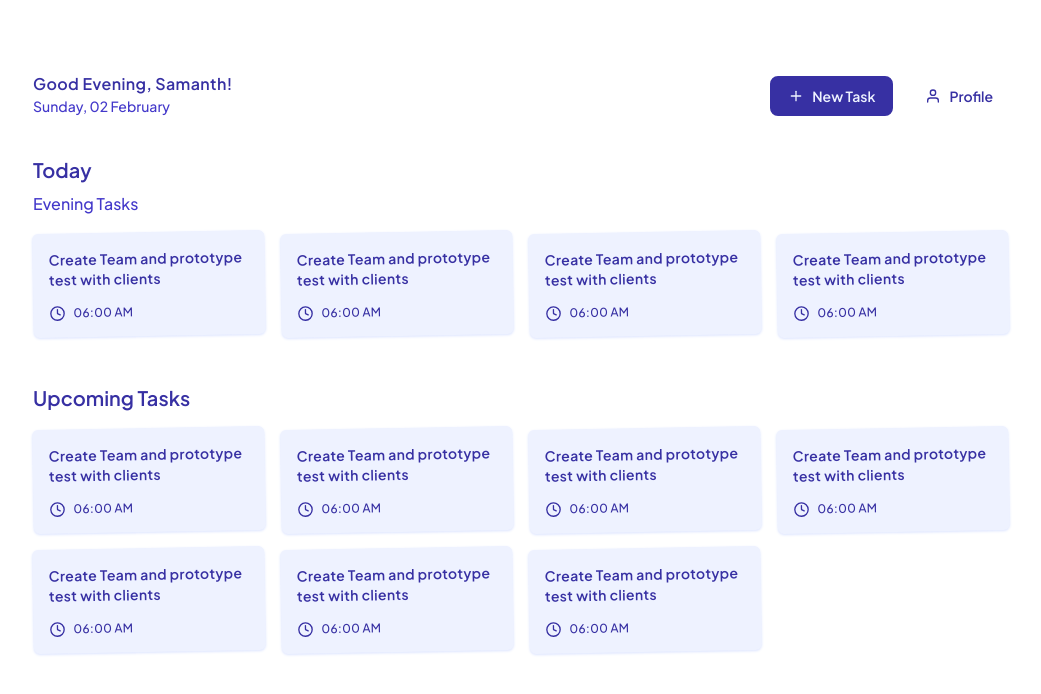
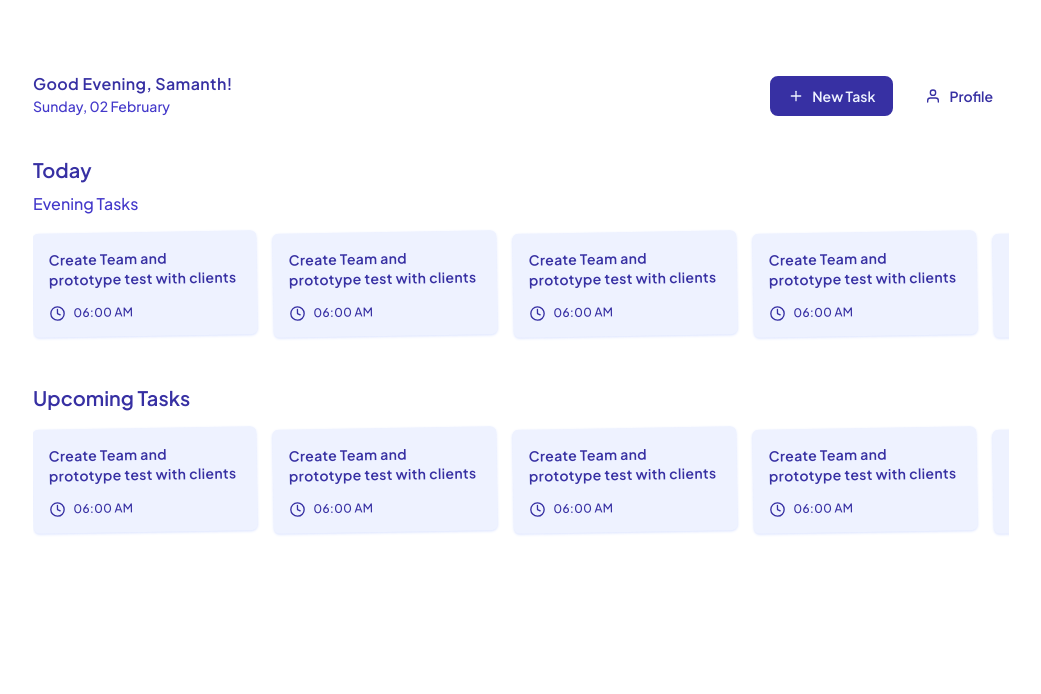
Before and after one commit to Samanthkumarsg/sticktomy.com, a Next.js app: page /hello in a window 1280 px wide. Shown: the top 694 px of the page, without its empty margins (119-1160 px from the left). Built offline with nearby package versions, Linux system fonts and the light colour scheme.

Commit message:
Welcome to Stick To My . com

```diff
--- a/src/app/components/Cards/NoteCard.tsx
+++ b/src/app/components/Cards/NoteCard.tsx
@@ -3,7 +3,7 @@ import React from 'react'
 
 export const NoteCard = () => {
     return (
-        <div className="flex flex-col items-start jusitify-start ">
+        <div className="flex flex-col items-start justify-start snap-center min-w-56 z-20 " >
 
             <div className=" rounded-md w-full flex flex-col items-start justify-start p-4  bg-indigo-50 shadow shadow-indigo-100 -rotate-1 hover:ring-2 hover:ring-indigo-500 hover:ring-offset-4 duration-75 cursor-pointer  ">
                 <h1 className=" text-indigo-800 font-semibold tracking-wide text-sm mb-2 ">Create Team and prototype test with clients</h1>
--- a/src/app/globals.css
+++ b/src/app/globals.css
@@ -19,3 +19,15 @@ body {
   background: var(--background);
   font-family: 'Plus Jakarta Sans', sans-serif;
 }
+
+.scrollbar-hide {
+  -ms-overflow-style: none;
+  /* Internet Explorer 10+ */
+  scrollbar-width: none;
+  /* Firefox */
+}
+
+.scrollbar-hide::-webkit-scrollbar {
+  display: none;
+  /* Safari and Chrome */
+}
--- a/src/app/hello/page.tsx
+++ b/src/app/hello/page.tsx
@@ -50,11 +50,15 @@ export default function Hello() {
             <h1 className="text-xl font-semibold text-indigo-800 mt-4">Today</h1>
             <div className="">
                 {timeOfDay && (
-                    <div className="border-l-0 border-dashed border-indigo-200 sticky mt-2 z-20">
+                    <div className="border-l-0 border-dashed border-indigo-200 sticky mt-2 z-20" dir="ltr">
                         <h1 className="text-base font-medium text-indigo-700">{timeOfDay} Tasks</h1>
-                        <div className="grid grid-cols-4 gap-4 py-4">
+                        <div className="flex gap-4 py-4 overflow-x-auto snap-x snap-mandatory scrollbar-hide">
                             <NoteCard />
                             <NoteCard />
+                            <NoteCard />
+                            <NoteCard />
+                            <NoteCard />
+
                             <NoteCard />
                             <NoteCard />
                         </div>
@@ -64,7 +68,7 @@ export default function Hello() {
             </div>
             <div className="">
                 <h1 className="text-xl font-semibold text-indigo-800 mt-8">Upcoming Tasks</h1>
-                <div className="h-full w-full  rounded-xl grid grid-cols-4 gap-4 py-4" >
+                <div className="h-full w-full  rounded-xl flex gap-4 py-4 overflow-x-auto snap-x snap-mandatory scrollbar-hide" >
                     <NoteCard />
                     <NoteCard />
                     <NoteCard />
```
